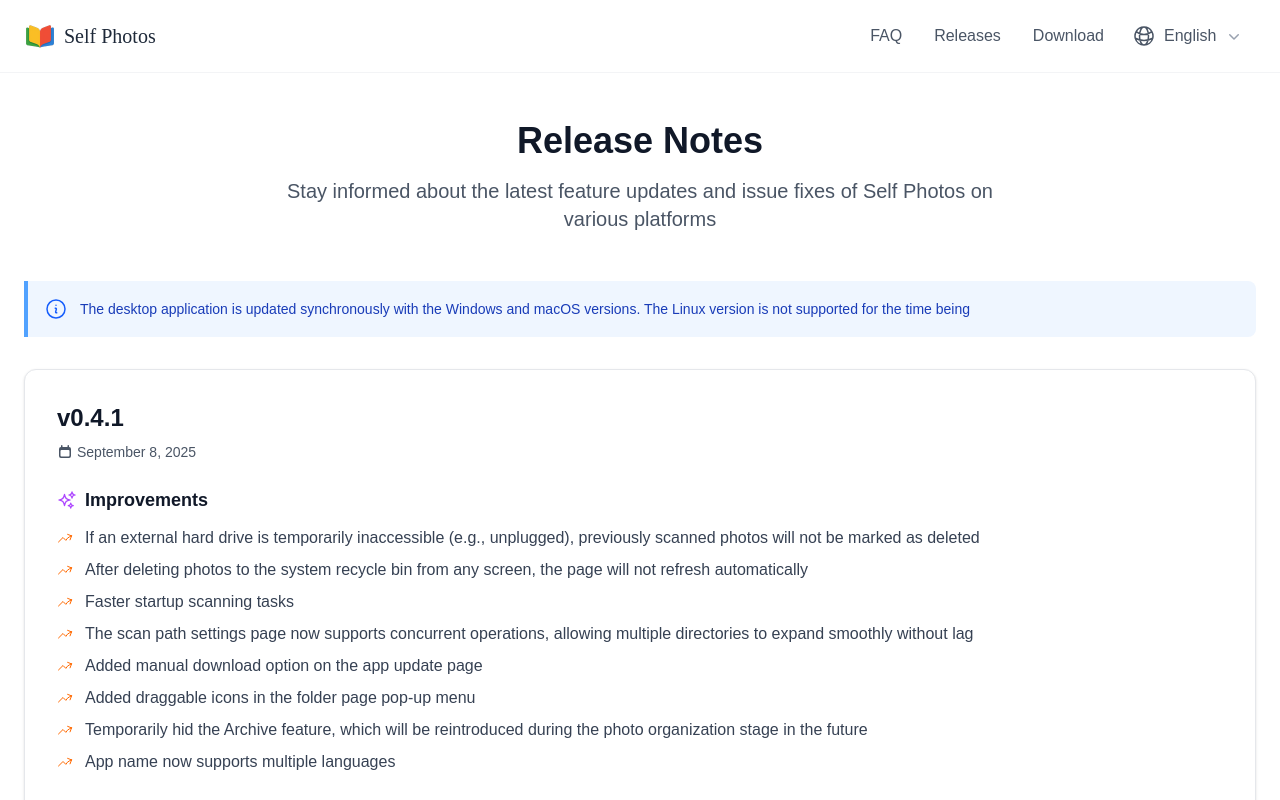
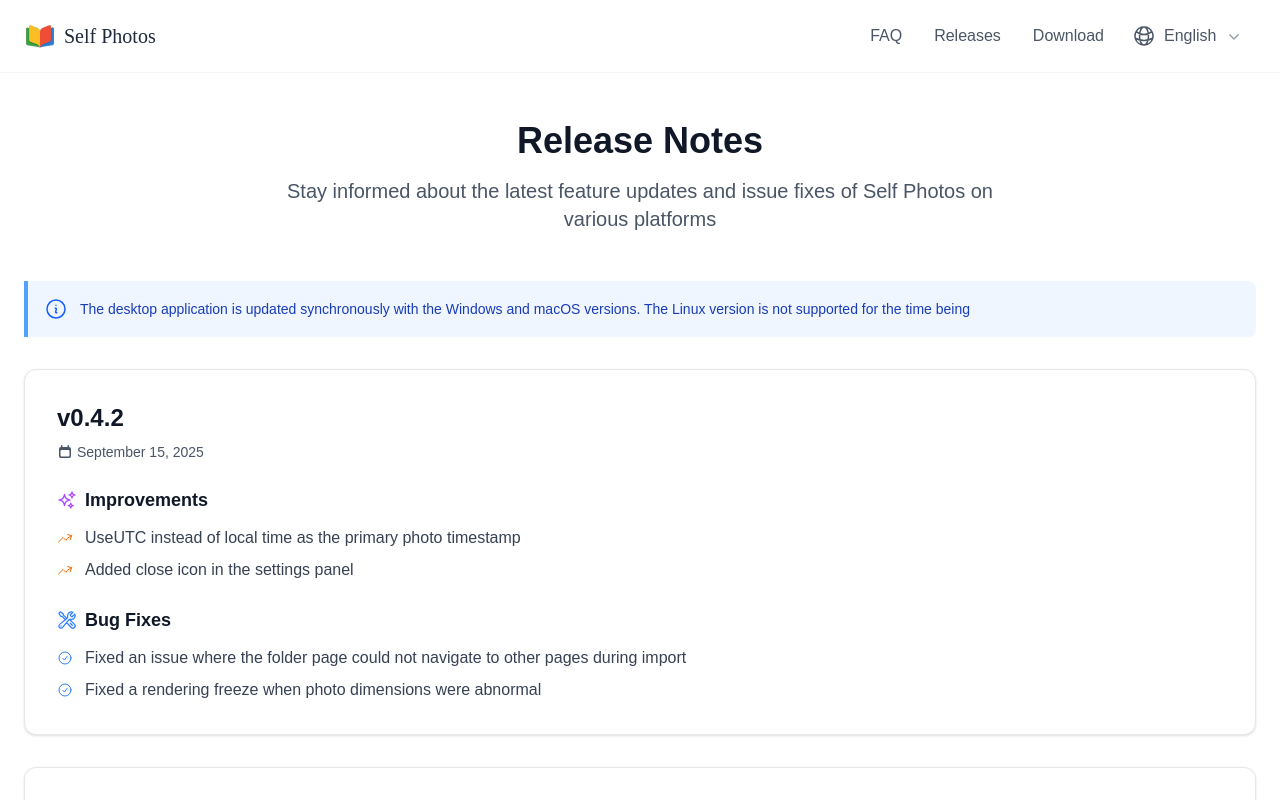
Before and after one commit to SelfPhotos/website, a Vue app: page /releases in a window 1280 px wide. Shown: the top 800 px of the page. Built offline with nearby package versions, Linux system fonts and the light colour scheme; a web font is replaced by a local one.

Commit message:
修改下载链接版本号为0.4.2，更新0.4.2的release note

```diff
--- a/src/config/url.ts
+++ b/src/config/url.ts
@@ -6,7 +6,7 @@
 export const BILIBILI_URL = "https://space.bilibili.com/30280506";
 // export const REDDIT_URL = "https://www.reddit.com/r/Aicasa";
 
-export const DESKTOP_VERSION = "0.4.1";
+export const DESKTOP_VERSION = "0.4.2";
 export const ANDROID_VERSION = "0.1.0";
 export const getGithubDownloadWindowsUrl = () => {
   return `https://github.com/SelfPhotos/SelfPhotos/releases/download/${DESKTOP_VERSION}/SelfPhotos_${DESKTOP_VERSION}_x64.msi`;
--- a/src/locales/lang/en-US.ts
+++ b/src/locales/lang/en-US.ts
@@ -267,6 +267,17 @@
       },
     },
     releases: {
+      "0_4_2": {
+        features: {},
+        optimizations: {
+          1: "UseUTC instead of local time as the primary photo timestamp",
+          2: "Added close icon in the settings panel",
+        },
+        bugfixs: {
+          1: "Fixed an issue where the folder page could not navigate to other pages during import",
+          2: "Fixed a rendering freeze when photo dimensions were abnormal",
+        },
+      },
       "0_4_1": {
         features: {},
         optimizations: {
--- a/src/locales/lang/zh-CN.ts
+++ b/src/locales/lang/zh-CN.ts
@@ -261,6 +261,17 @@
       },
     },
     releases: {
+      "0_4_2": {
+        features: {},
+        optimizations: {
+          1: "采用UTC而非本地时间作为照片主时间",
+          2: "设置面板增加关闭icon",
+        },
+        bugfixs: {
+          1: "修复导入过程中,文件夹页面无法跳转到其它页面的bug",
+          2: "如果照片长宽异常情况下，渲染逻辑卡住的问题",
+        },
+      },
       "0_4_1": {
         features: {},
         optimizations: {
--- a/src/pages/Download.vue
+++ b/src/pages/Download.vue
@@ -64,7 +64,7 @@
                 <div>
                   {{ $t("message.download.version") }}: v{{ DESKTOP_VERSION }}
                 </div>
-                <div>{{ $t("message.download.size") }}: 285 MB</div>
+                <div>{{ $t("message.download.size") }}: 286 MB</div>
                 <div>{{ $t("message.download.windowsTip") }}</div>
               </div>
               <button
@@ -91,7 +91,7 @@
                 <div>
                   {{ $t("message.download.version") }}: v{{ DESKTOP_VERSION }}
                 </div>
-                <div>{{ $t("message.download.size") }}: 62.9 MB</div>
+                <div>{{ $t("message.download.size") }}: 63 MB</div>
                 <div>{{ $t("message.download.macosTip") }}</div>
               </div>
               <button
--- a/src/pages/Releases.vue
+++ b/src/pages/Releases.vue
@@ -83,6 +83,83 @@
             </div>
           </div>
           <div class="space-y-8">
+            <div
+              class="bg-white border border-gray-200 rounded-xl shadow-sm hover:shadow-md transition-shadow"
+            >
+              <div class="p-8">
+                <div
+                  class="flex flex-col md:flex-row md:items-center md:justify-between mb-6"
+                >
+                  <div>
+                    <h3 class="text-2xl font-bold text-gray-900 mb-2">
+                      v0.4.2
+                    </h3>
+                    <div
+                      class="flex items-center space-x-4 text-sm text-gray-600"
+                    >
+                      <span class="flex items-center">
+                        <calendar-icon class="mr-1 w-4 h-4" />
+                        {{ formatDate("2025-09-15") }}
+                      </span>
+                    </div>
+                  </div>
+                </div>
+                <div class="mb-6">
+                  <h4
+                    class="text-lg font-semibold text-gray-900 mb-3 flex items-center"
+                  >
+                    <sparkles-icon class="text-purple-500 mr-2 w-5 h-5" />
+                    {{ $t("message.release.optimization") }}
+                  </h4>
+                  <ul class="space-y-2">
+                    <li class="flex items-start">
+                      <arrow-trending-up-icon
+                        class="text-orange-500 mt-1 mr-3 flex-shrink-0 w-4 h-4"
+                      />
+                      <span class="text-gray-700">
+                        {{ $t("message.releases.0_4_2.optimizations.1") }}
+                      </span>
+                    </li>
+                    <li class="flex items-start">
+                      <arrow-trending-up-icon
+                        class="text-orange-500 mt-1 mr-3 flex-shrink-0 w-4 h-4"
+                      />
+                      <span class="text-gray-700">
+                        {{ $t("message.releases.0_4_2.optimizations.2") }}
+                      </span>
+                    </li>
+                  </ul>
+                </div>
+                <div>
+                  <h4
+                    class="text-lg font-semibold text-gray-900 mb-3 flex items-center"
+                  >
+                    <wrench-screwdriver-icon
+                      class="text-blue-500 mr-2 w-5 h-5"
+                    />
+                    {{ $t("message.release.bugfix") }}
+                  </h4>
+                  <ul class="space-y-2">
+                    <li class="flex items-start">
+                      <check-circle-icon
+                        class="text-blue-500 mt-1 mr-3 flex-shrink-0 w-4 h-4"
+                      />
+                      <span class="text-gray-700">
+                        {{ $t("message.releases.0_4_2.bugfixs.1") }}
+                      </span>
+                    </li>
+                    <li class="flex items-start">
+                      <check-circle-icon
+                        class="text-blue-500 mt-1 mr-3 flex-shrink-0 w-4 h-4"
+                      />
+                      <span class="text-gray-700">
+                        {{ $t("message.releases.0_4_2.bugfixs.2") }}
+                      </span>
+                    </li>
+                  </ul>
+                </div>
+              </div>
+            </div>
             <div
               class="bg-white border border-gray-200 rounded-xl shadow-sm hover:shadow-md transition-shadow"
             >
```
